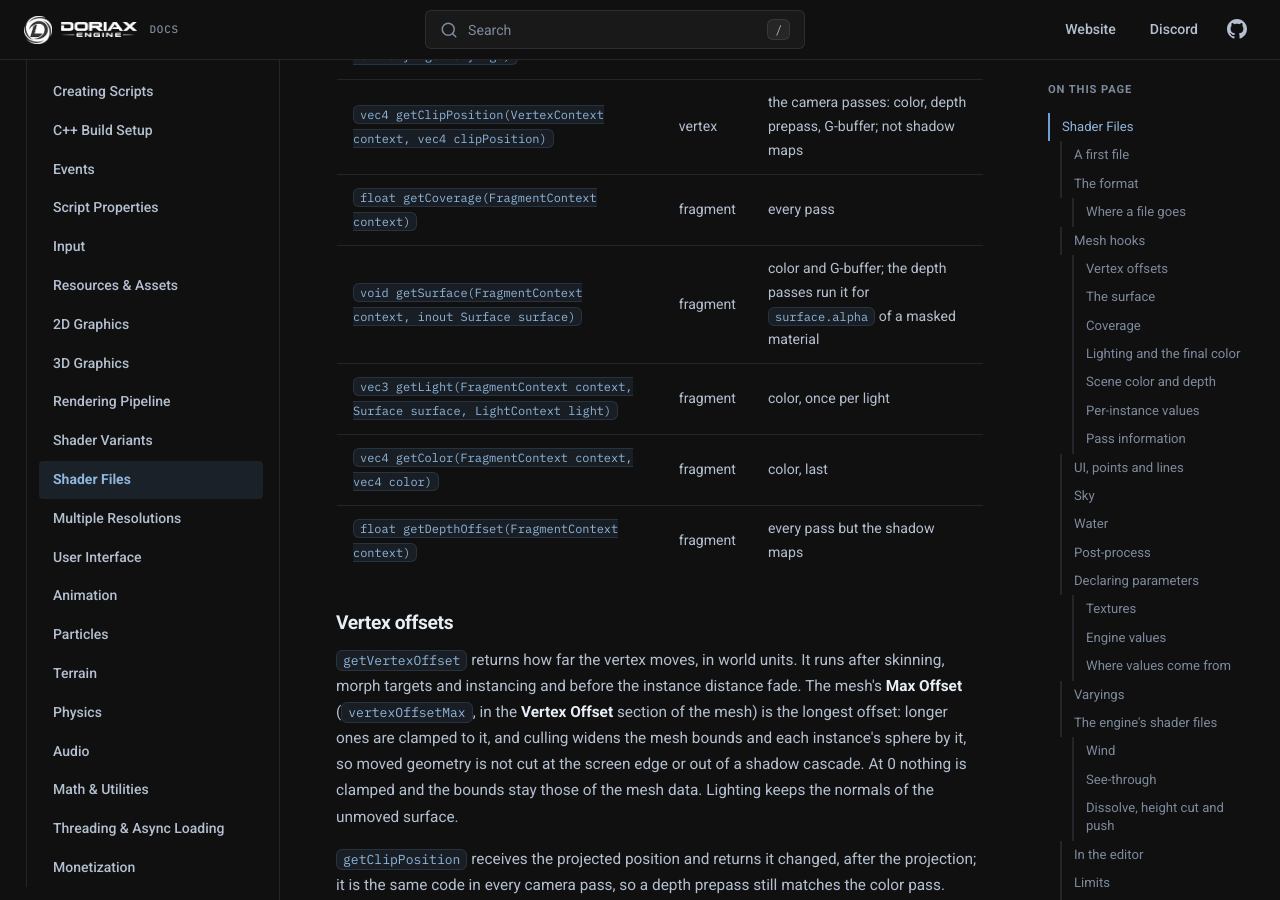
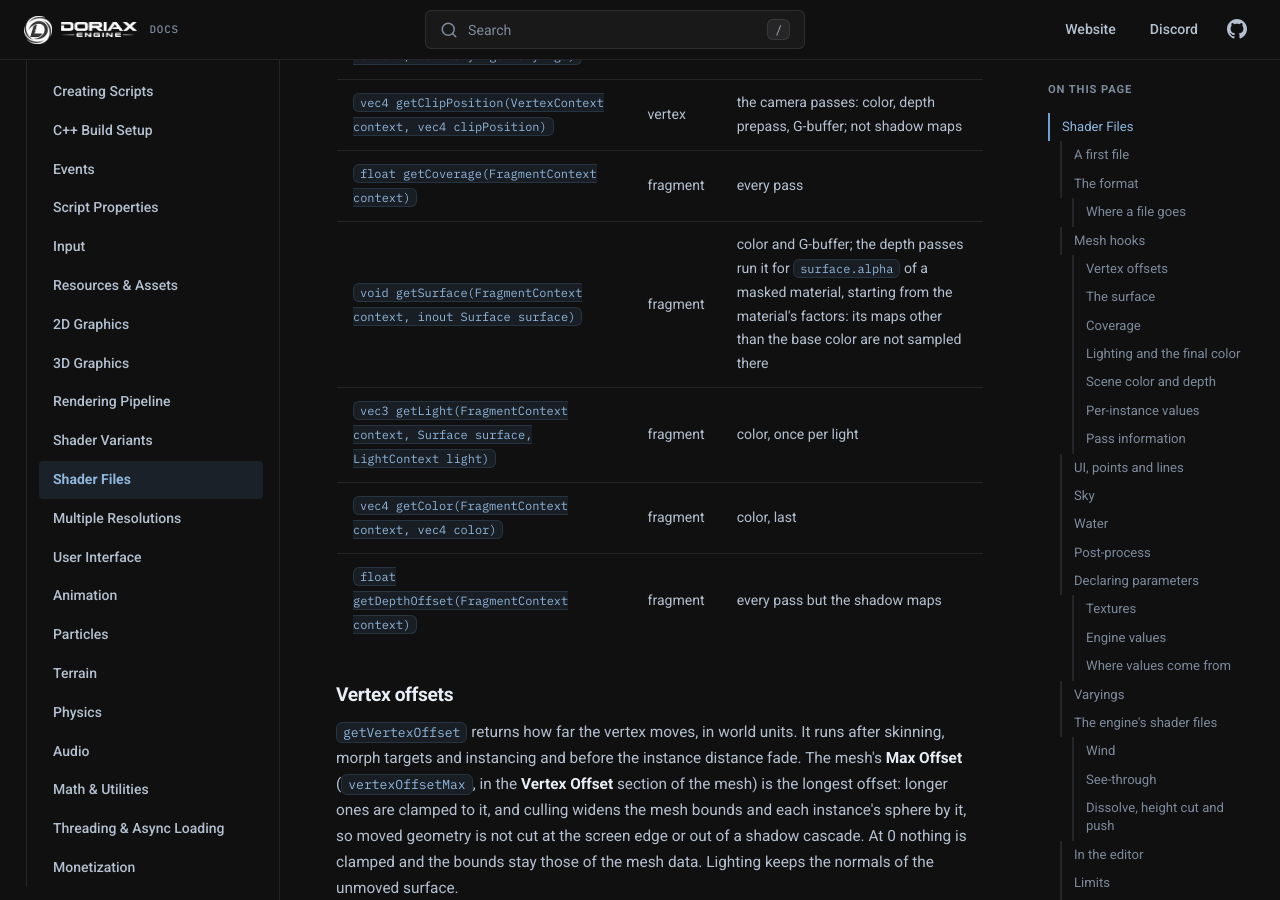
Before and after one commit to doriaxengine/doriax-docs, an MkDocs documentation site: the page built from docs/manual/shader-files.md, in a window 1280 px wide and 900 px high, scrolled down 2711 px. Built offline with MkDocs 1.6.1, drawn with Linux system fonts in a browser that asks for light colours; comment, search, counter and statistics services are not loaded.

Commit message:
The depth passes start a surface from the material's factors

```diff
--- a/docs/manual/shader-files.md
+++ b/docs/manual/shader-files.md
@@ -86,7 +86,7 @@ the editor side.
 | `void getVaryings(VertexContext context, out Varyings varyings)` | vertex | every pass |
 | `vec4 getClipPosition(VertexContext context, vec4 clipPosition)` | vertex | the camera passes: color, depth prepass, G-buffer; not shadow maps |
 | `float getCoverage(FragmentContext context)` | fragment | every pass |
-| `void getSurface(FragmentContext context, inout Surface surface)` | fragment | color and G-buffer; the depth passes run it for `surface.alpha` of a masked material |
+| `void getSurface(FragmentContext context, inout Surface surface)` | fragment | color and G-buffer; the depth passes run it for `surface.alpha` of a masked material, starting from the material's factors: its maps other than the base color are not sampled there |
 | `vec3 getLight(FragmentContext context, Surface surface, LightContext light)` | fragment | color, once per light |
 | `vec4 getColor(FragmentContext context, vec4 color)` | fragment | color, last |
 | `float getDepthOffset(FragmentContext context)` | fragment | every pass but the shadow maps |
```
